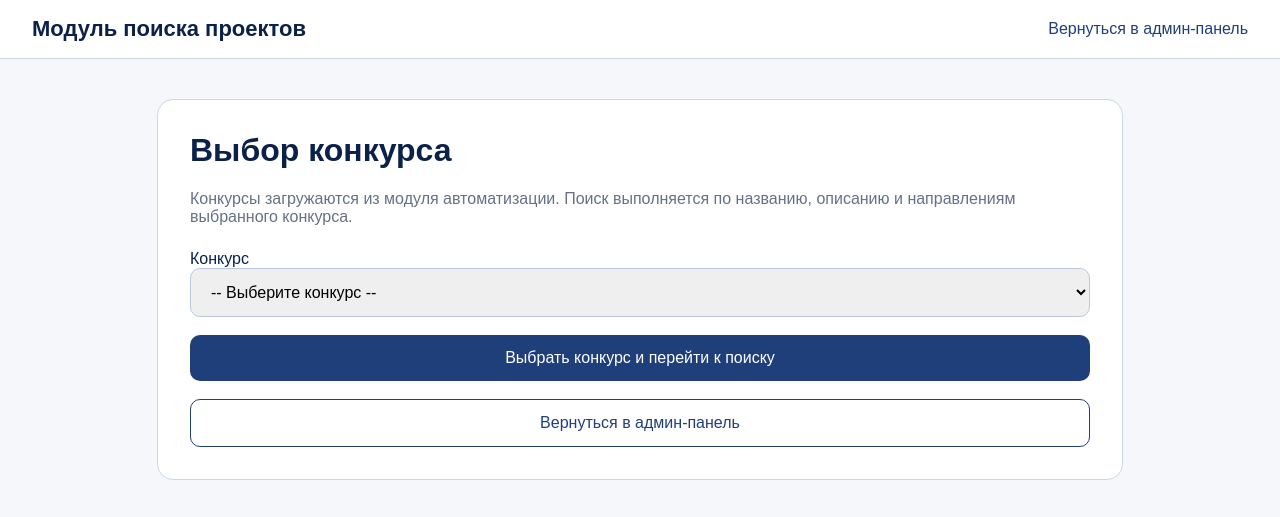
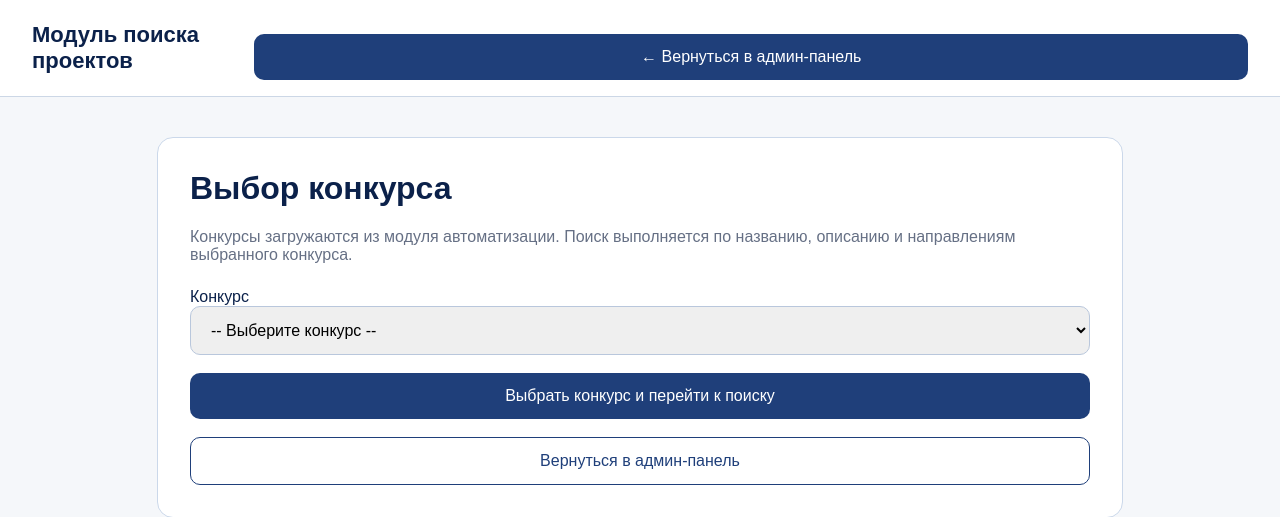
Before and after one commit to pestraevayu-yulche/grant-platform, a Flask app: page / in a window 1280 px wide. Shown: the top 517 px of the page. Run offline with Flask 3, Linux system fonts and the light colour scheme; data that the repository does not hold is empty; some libraries are stand-ins or nearby versions.

Commit message:
Update index.html

```diff
--- a/модуль_поиска/templates/index.html
+++ b/модуль_поиска/templates/index.html
@@ -71,7 +71,9 @@
 <body>
 <header>
     <div class="brand">Модуль поиска проектов</div>
-    <a href="/admin/dashboard" style="color:#1f3f7a; text-decoration:none;">Вернуться в админ-панель</a>
+    <a href="/back_to_admin" class="btn btn-secondary">
+    ← Вернуться в админ-панель
+</a>
 </header>
 <div class="container">
     <h1>Выбор конкурса</h1>
```
